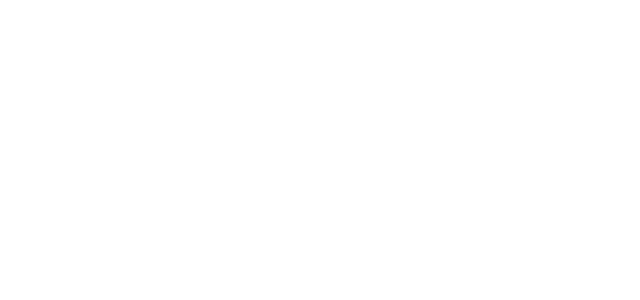
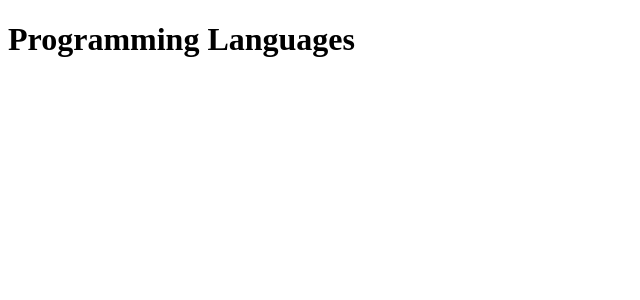
Before and after one commit to alinorozi98/ali-norozi-week13, a React (Vite) app: page / in a window 1280 px wide. Shown: the top 300 px of the page, without its empty margins (0-640 px from the left). Built offline with nearby package versions, Linux system fonts and the light colour scheme.

Commit message:
Creating a website header

```diff
--- a/src/App.jsx
+++ b/src/App.jsx
@@ -4,9 +4,12 @@ function App() {
 
 
   return (
-    <>
 
-    </>
+     <div className='header'>
+      <h1>Programming Languages</h1>
+
+    </div>
+
   )
 }
 
```
